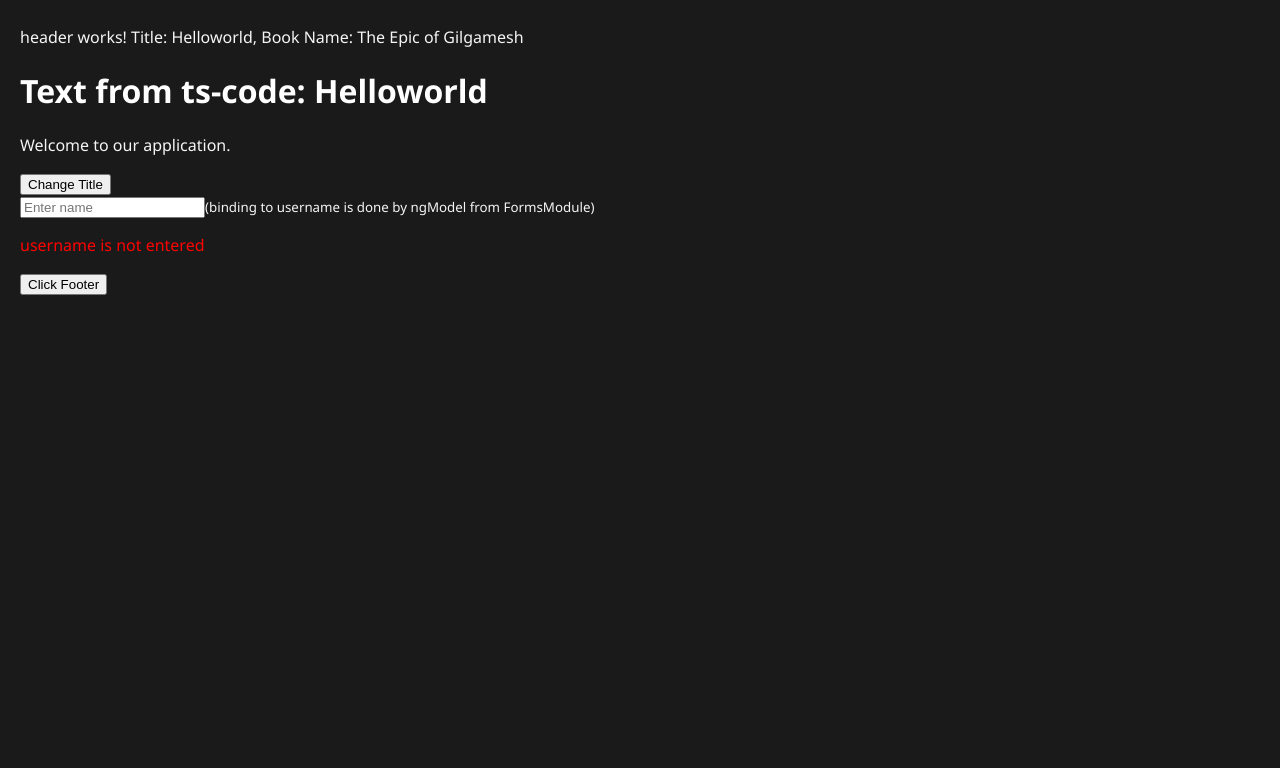
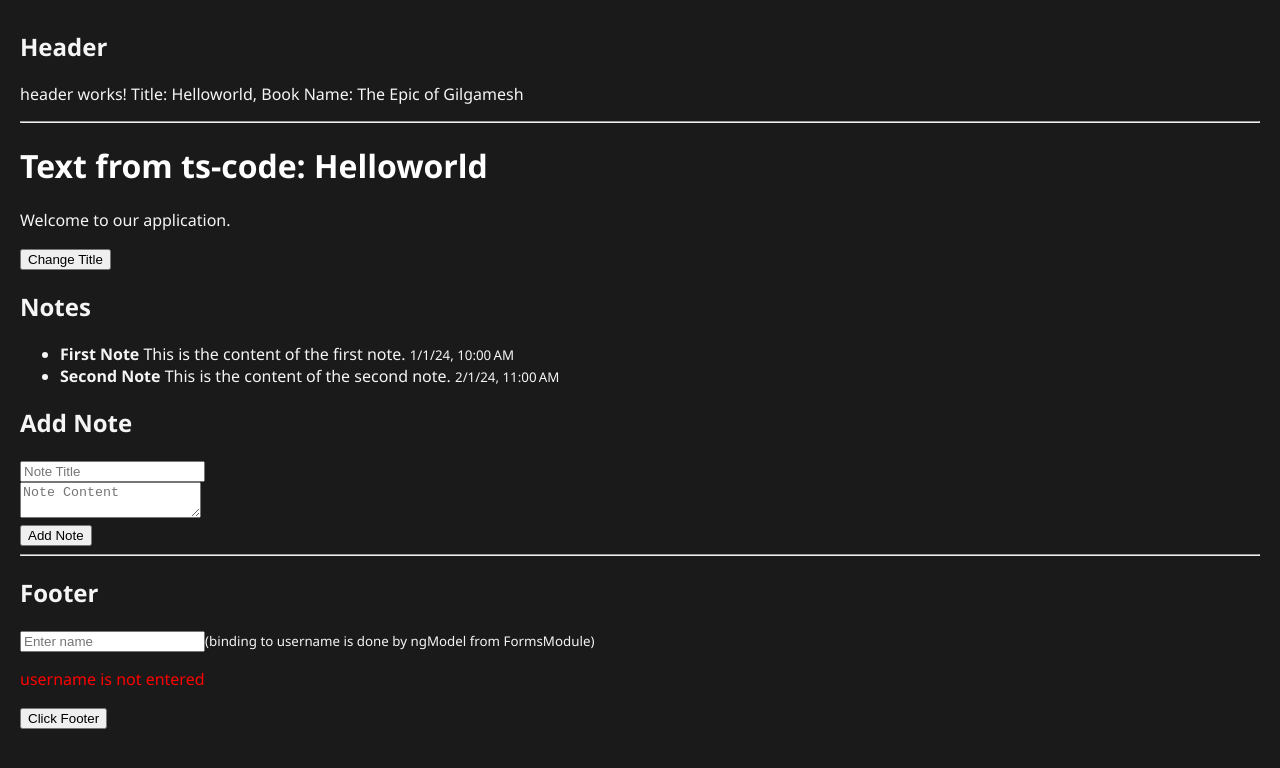
Before and after one commit to alex-web-coder/HelloWorld, an Angular app: page / in a window 1280 px wide. Shown: the top 768 px of the page. Built offline with nearby package versions, Linux system fonts and the light colour scheme.

Commit message:
addind notes dynamically

```diff
--- a/src/app/app.html
+++ b/src/app/app.html
@@ -1,6 +1,7 @@
 
 <app-header [title]="title" [bookname]="getBookName()"></app-header>
 
+<hr>
 
 <div>
   <h1
@@ -15,4 +16,23 @@
   <button (click)="changeTitle($event)">Change Title</button>
 </div>
 
+<h2>Notes</h2>
+<ul>
+  <li *ngFor="let note of notes()">
+    <strong>{{ note.title }}</strong>
+    {{ note.content }}
+    <small>{{ note.createdAt | date:'short' }}</small>
+  </li>
+</ul>
+
+<h2>Add Note</h2>
+<input [(ngModel)]="newNote().title" placeholder="Note Title">
+<br>
+<textarea [(ngModel)]="newNote().content" placeholder="Note Content"></textarea>
+<br>
+<button (click)="addNote()">Add Note</button>
+
+
+<hr>
+
 <app-footer (footerClicked)="handleFooterClick($event)"></app-footer>
--- a/src/app/app.ts
+++ b/src/app/app.ts
@@ -1,10 +1,13 @@
-import { Component } from '@angular/core';
+import { Component, signal } from '@angular/core';
 import { Header } from "./header/header";
 import { Footer } from "./footer/footer";
+import { CommonModule } from '@angular/common';
+import { FormsModule } from '@angular/forms';
+import { Note } from './models/note.model';
 
 @Component({
   selector: 'app-root',
-  imports: [Header, Footer],
+  imports: [Header, Footer, CommonModule, FormsModule],
   templateUrl: './app.html',
   styleUrl: './app.scss',
 })
@@ -28,4 +31,40 @@ export class App {
     alert('H1 title clicked!');
   }
 
+  protected readonly notes = signal<Note[]> ([
+    {
+      id: 1,
+      title: 'First Note',
+      content: 'This is the content of the first note.',
+      createdAt: new Date('2024-01-01T10:00:00')
+    },
+    {
+      id: 2,
+      title: 'Second Note',
+      content: 'This is the content of the second note.',
+      createdAt: new Date('2024-02-01T11:00:00')
+    }
+  ]);
+
+  protected newNote = signal<Partial<Note>>({
+    title: '',
+    content: ''
+  });
+
+  protected addNote(): void {
+    const newNoteValue = this.newNote();
+    if (newNoteValue.title && newNoteValue.content) {
+      const newNote: Note = {
+        id: this.notes().length + 1,
+        title: newNoteValue.title,
+        content: newNoteValue.content,
+        createdAt: new Date()
+      };
+      this.notes.update(notes => [...notes, newNote]);
+      this.newNote.set({ title: '', content: '' });
+    } else {
+      alert('Please enter both title and content for the note.');
+    }
+  }
+
 }
--- a/src/app/footer/footer.html
+++ b/src/app/footer/footer.html
@@ -1,4 +1,5 @@
 <footer [ngClass]="username ? 'footer' : ''">
+    <h2>Footer</h2>
     <p *ngIf="username != ''">Hello, {{ username }}!</p>
     <input [(ngModel)]="username" placeholder="Enter name"><span><small>(binding to username is done by ngModel from FormsModule)</small></span>
     <p [ngStyle]="{ 'color': username ? 'green' : 'red' }">username {{ username ? 'is' : 'is not' }} entered</p>
--- a/src/app/header/header.html
+++ b/src/app/header/header.html
@@ -1 +1,4 @@
-<p>header works! Title: {{ title }}, Book Name: {{ bookname }}</p>
+<header>
+    <h2>Header</h2>
+    <p>header works! Title: {{ title }}, Book Name: {{ bookname }}</p>
+</header>
--- /dev/null
+++ b/src/app/models/note.model.ts
@@ -0,0 +1,6 @@
+export interface Note {
+    id: number;
+    title: string;
+    content: string;
+    createdAt: Date;
+}
```
